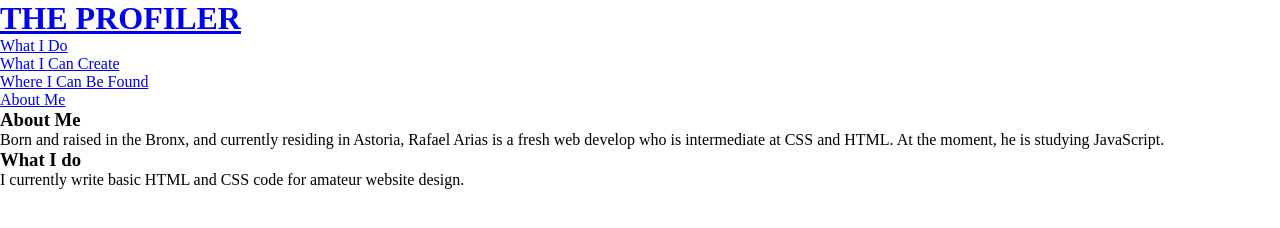
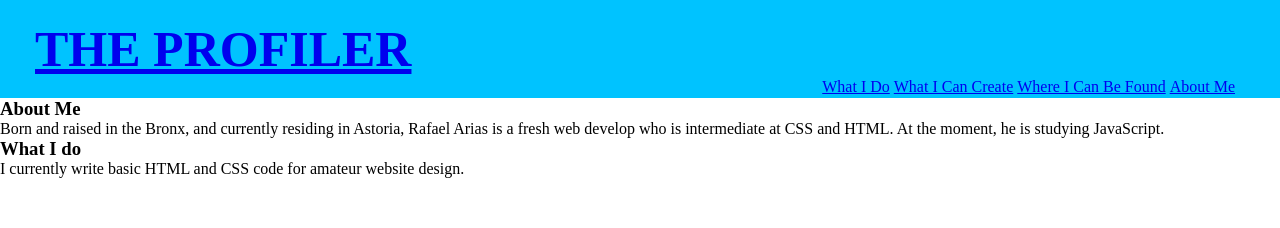
Before and after one commit to GeneHackerman/theprofiler, a plain HTML site: page index.html in a window 1280 px wide. Drawn offline with Linux system fonts and the light colour scheme.

Commit message:
stylesheet mod

```diff
--- a/assets/css/style.css
+++ b/assets/css/style.css
@@ -3,3 +3,24 @@
     padding: 0;
     box-sizing: border-box;
 }
+
+header {
+    padding: 20px 35px;
+    background-color: rgb(0, 195, 255);
+}
+
+header h1 {
+    font-weight: bold;
+    font-size: 50px;
+    color: pink;
+    margin: 10;
+}
+
+header nav {
+    float: right;
+    margin: 0 10px;
+}
+
+header nav ul li {
+    display: inline;
+}
```
